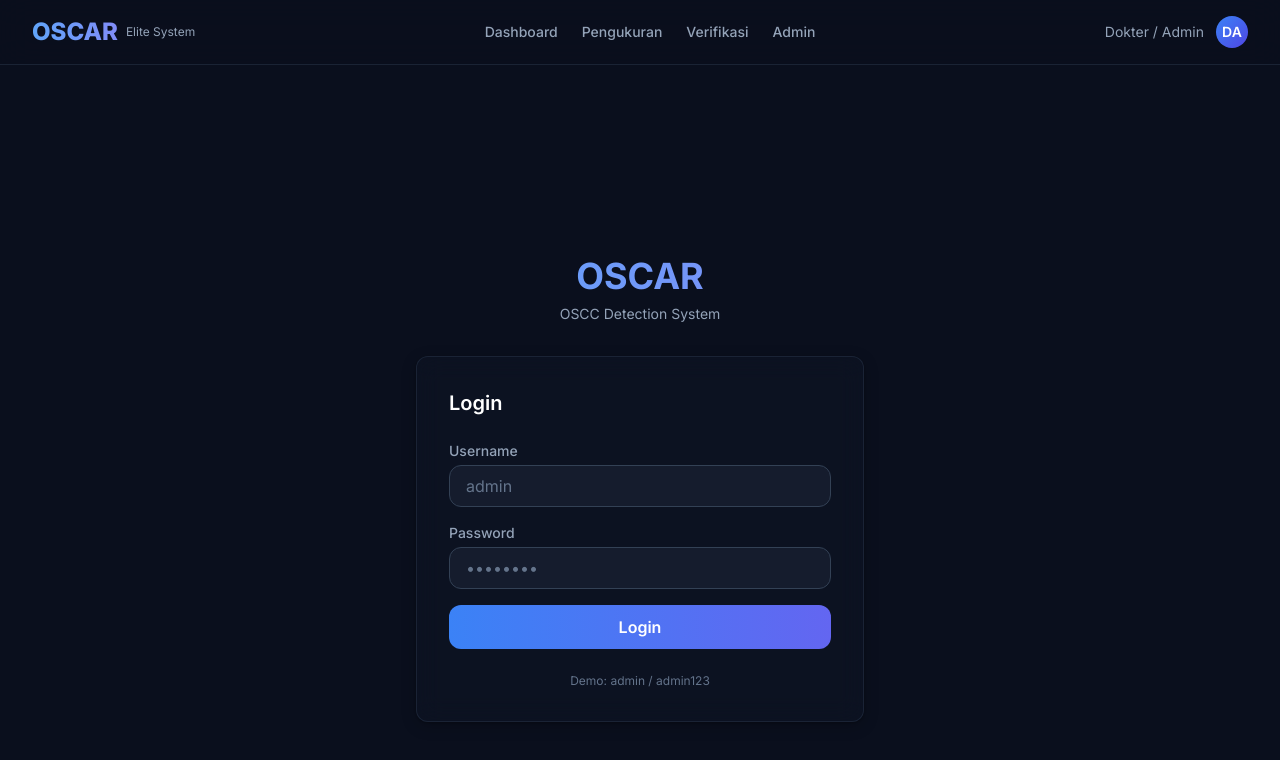
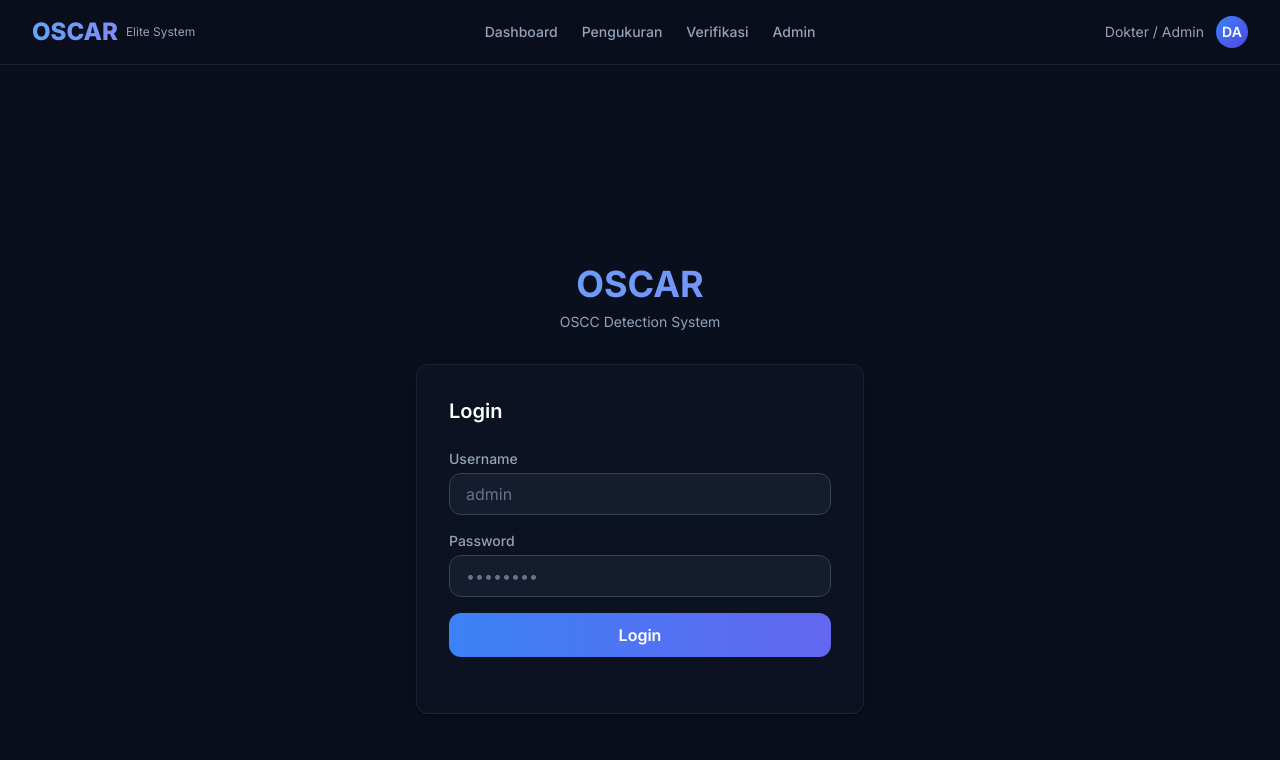
Before and after one commit to Lopush26/oscar-monitoring, a Next.js app: page /login in a window 1280 px wide. Shown: the top 760 px of the page. Built offline with nearby package versions, Linux system fonts and the light colour scheme.

Commit message:
modifikasi dikit

```diff
--- a/app/login/page.tsx
+++ b/app/login/page.tsx
@@ -94,7 +94,6 @@ export default function LoginPage() {
           </form>
 
           <p className="text-center text-xs text-slate-500 mt-6">
-            Demo: admin / admin123
           </p>
         </div>
       </div>
```
